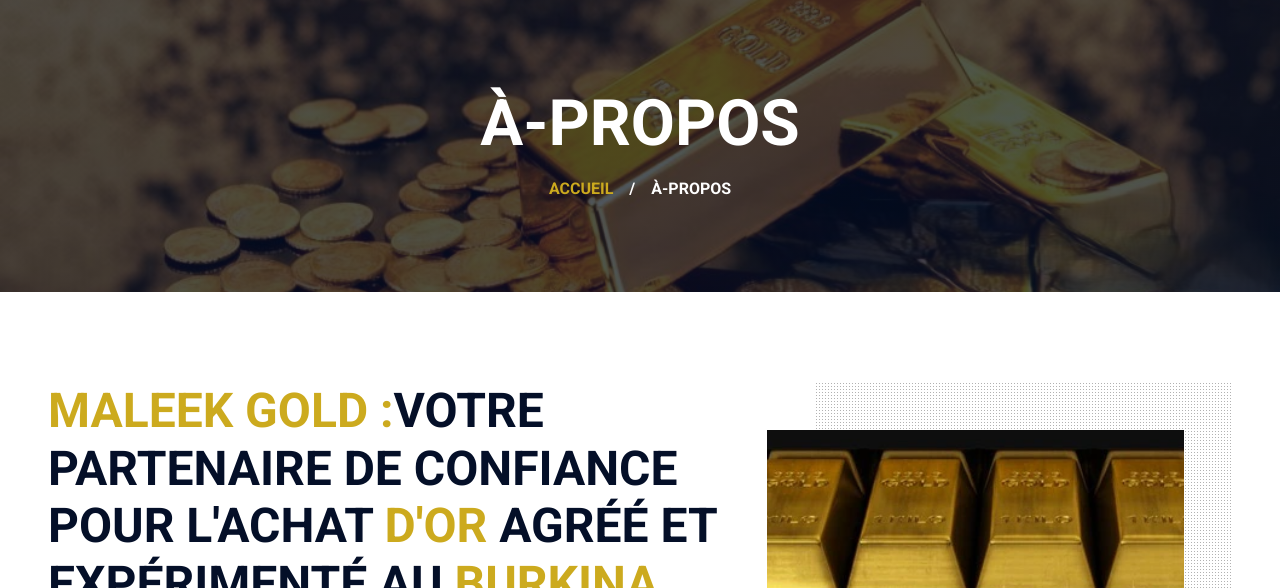
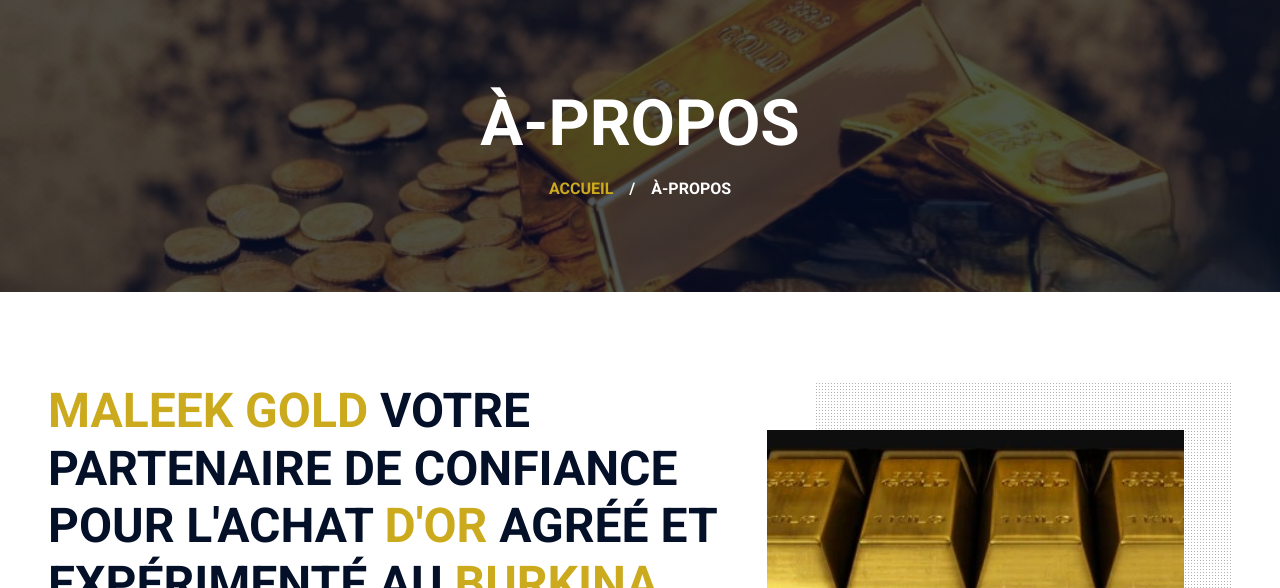
Before and after one commit to igorzoulender/Maleek-Gold, a plain HTML site: page a-propos.html in a window 1280 px wide. Shown: the part 212-800 px from the top of the page. Drawn offline with nearby package versions, Linux system fonts and the light colour scheme.

Commit message:
Mise a jour au niveau de la page à  propos

```diff
--- a/a-propos.html
+++ b/a-propos.html
@@ -146,7 +146,7 @@
       <div class="row g-5">
         <div class="col-lg-7">
           <h1 class="display-5 text-uppercase mb-4">
-            <span class="text-primary">Maleek Gold :</span>Votre Partenaire de
+            <span class="text-primary">Maleek Gold </span>Votre Partenaire de
             Confiance pour l'Achat <span class="text-primary">d'Or</span> Agréé
             et Expérimenté au
             <span class="text-primary">Burkina Faso</span>
```
